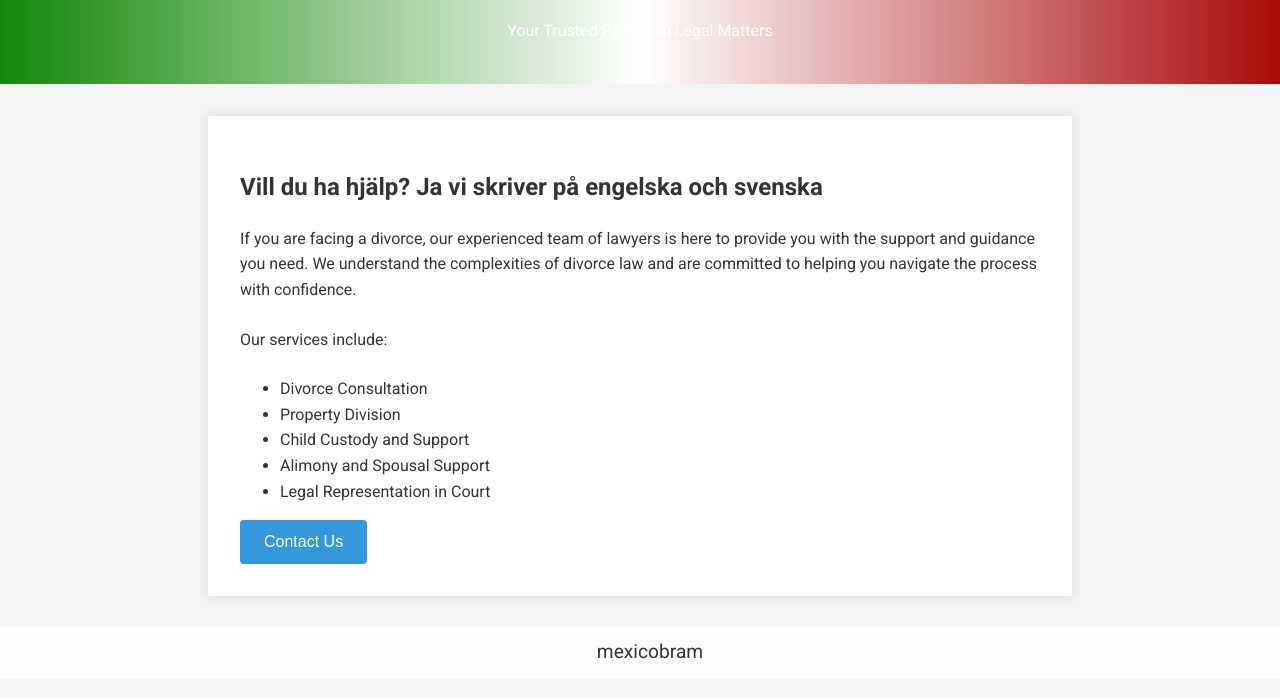
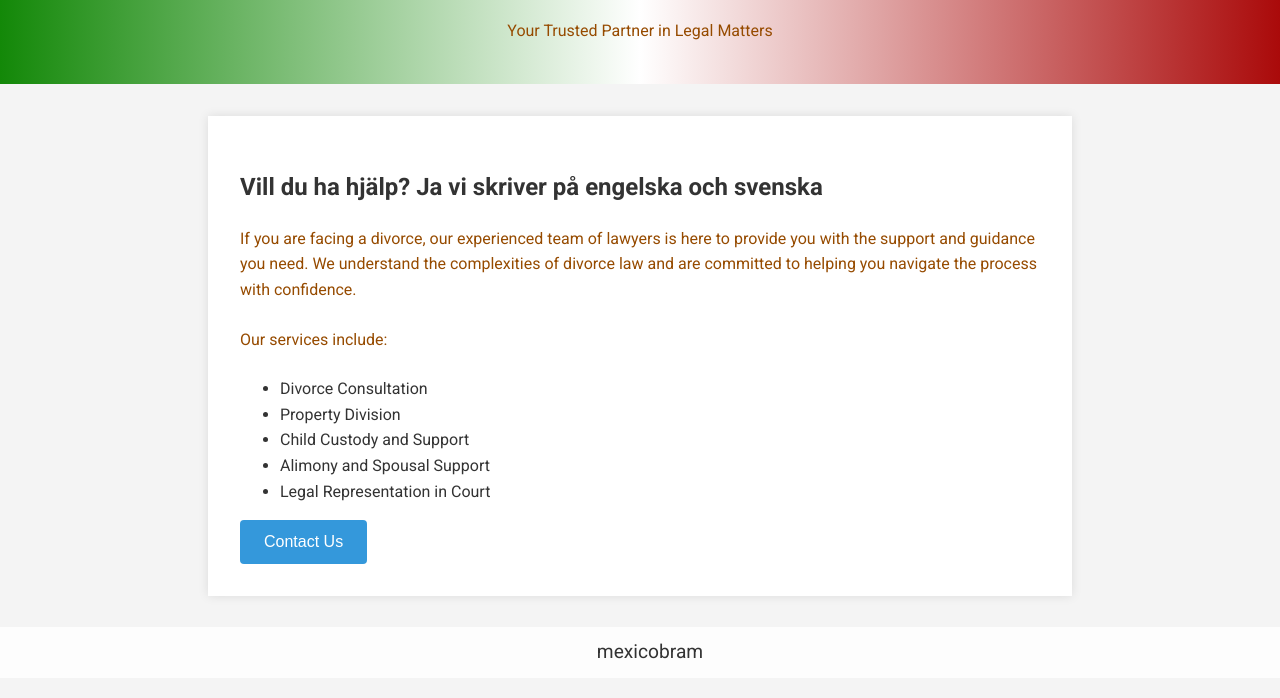
Before and after one commit to RobbanLamnarSisse-Skilsmassa/mexico, a plain HTML site: page index.html in a window 1280 px wide. Shown: the part 92-790 px from the top of the page. Drawn offline with Linux system fonts and the light colour scheme.

Commit message:
Update index.html

```diff
--- a/index.html
+++ b/index.html
@@ -38,6 +38,7 @@
 
         p {
             margin-bottom: 1.5em;
+            color: #964B00
         }
 
         button {
```
